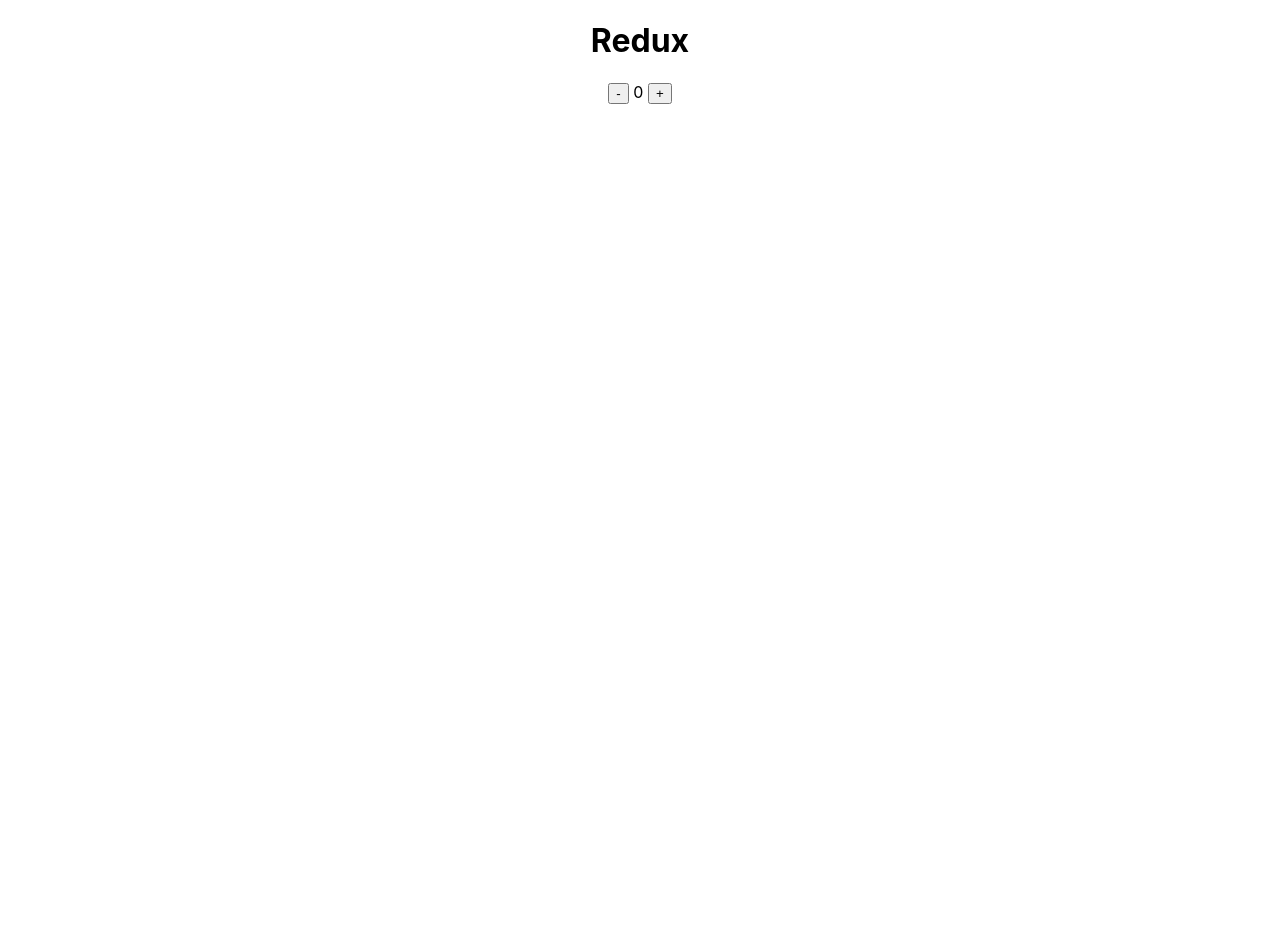
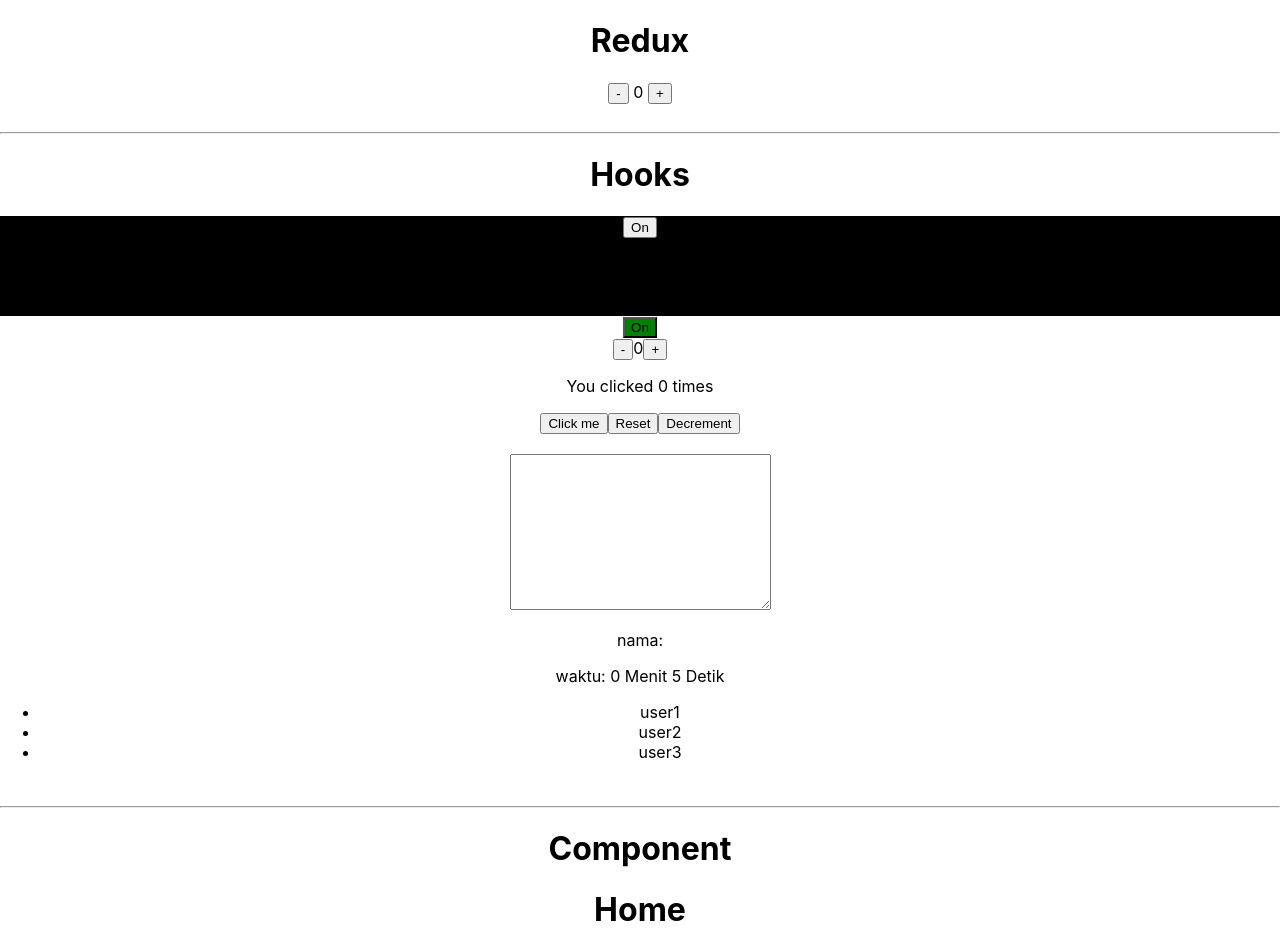
Before and after one commit to yuliantocode93/React-Materi-Hook-Routing-Redux-Eduwok, a React (Create React App) app: page / in a window 1280 px wide. Shown: the part 40-992 px from the top of the page. Before the commit the page ends 800 px from the top, so only its background shows below. Built offline with nearby package versions, Linux system fonts and the light colour scheme; no server answers.

Commit message:
update code

```diff
--- a/src/App.js
+++ b/src/App.js
@@ -1,6 +1,6 @@
 import { Link, Outlet } from "react-router-dom";
-// import Component from "./Components";
-// import Hooks from "./Hooks";
+import Component from "./Components";
+import Hooks from "./Hooks";
 import "./App.css";
 import Redux from "./Redux-Framework/Index";
 function App() {
@@ -23,6 +23,14 @@ function App() {
       <Outlet />
       <br />
       <Redux />
+      <br />
+      <hr />
+      <h1>Hooks</h1>
+      <Hooks />
+      <br />
+      <hr />
+      <h1>Component</h1>
+      <Component />
     </div>
   );
 }
--- a/src/Hooks/index.jsx
+++ b/src/Hooks/index.jsx
@@ -43,7 +43,6 @@ const Hooks = () => {
       <Counter />
       <Effect />
       <br />
-      <br />
       <Effect2 />
       <Identify />
     </div>
```
